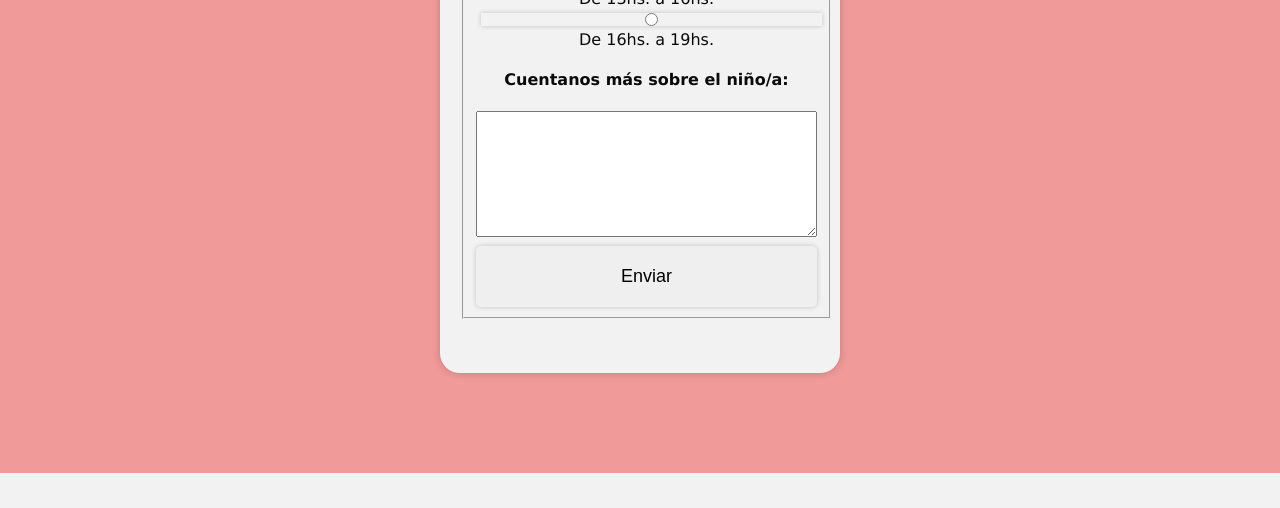
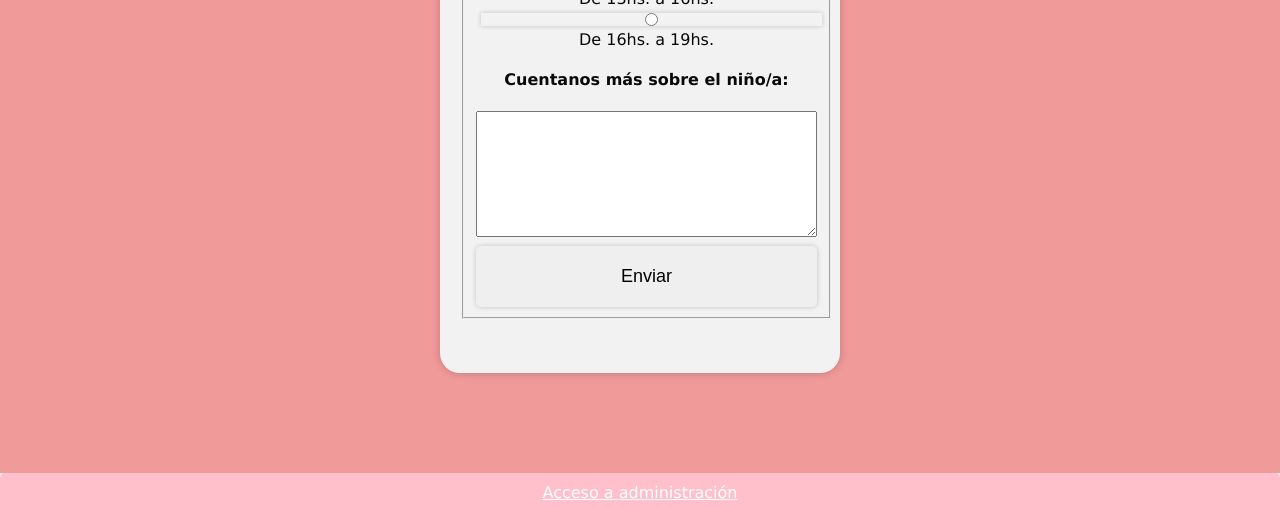
Before and after one commit to Erika3106/Manitos-de-Colores, a plain HTML site: page contacto.html in a window 1280 px wide. Shown: the part 1446-1954 px from the top of the page. Drawn offline with Linux system fonts and the light colour scheme; no server answers.

Commit message:
Cambios en contacto y estilo para botón que direccione  al back

```diff
--- a/contacto.html
+++ b/contacto.html
@@ -106,8 +106,7 @@
         </div>
     </section>
 
-
-
+    <a href="templates/alumno.html" class="btn-acceso">Acceso a administración</a>
 
 <footer>
         <div class="footer-contenido">
@@ -153,4 +152,5 @@
 
       </footer>
 
+    </body>
 </body>
--- a/estilo.css
+++ b/estilo.css
@@ -565,9 +565,25 @@ footer {
 .maestra p {
     font-size: 16px;
     color: #333; /* Color del texto un poco más oscuro que el fondo */
-
+}
     img[src="maestra2.jpg"] {
         max-width: 100%;
         width: 100%;
         height: auto;
     }
+/* Estilos del botón */
+.btn-acceso {
+    background-color: pink;
+    color: #ffffff;
+    border: none;
+    padding: 10px 20px;
+    border-radius: 5px;
+    cursor: pointer;
+    margin: 10px; /* Añade un margen */
+    display: block;
+    margin: 0 auto; /* Centra el botón */
+}
+
+.btn-acceso:hover {
+    background-color: rgb(228, 117, 136); /* Cambia el color de fondo en el hover */
+}
```
